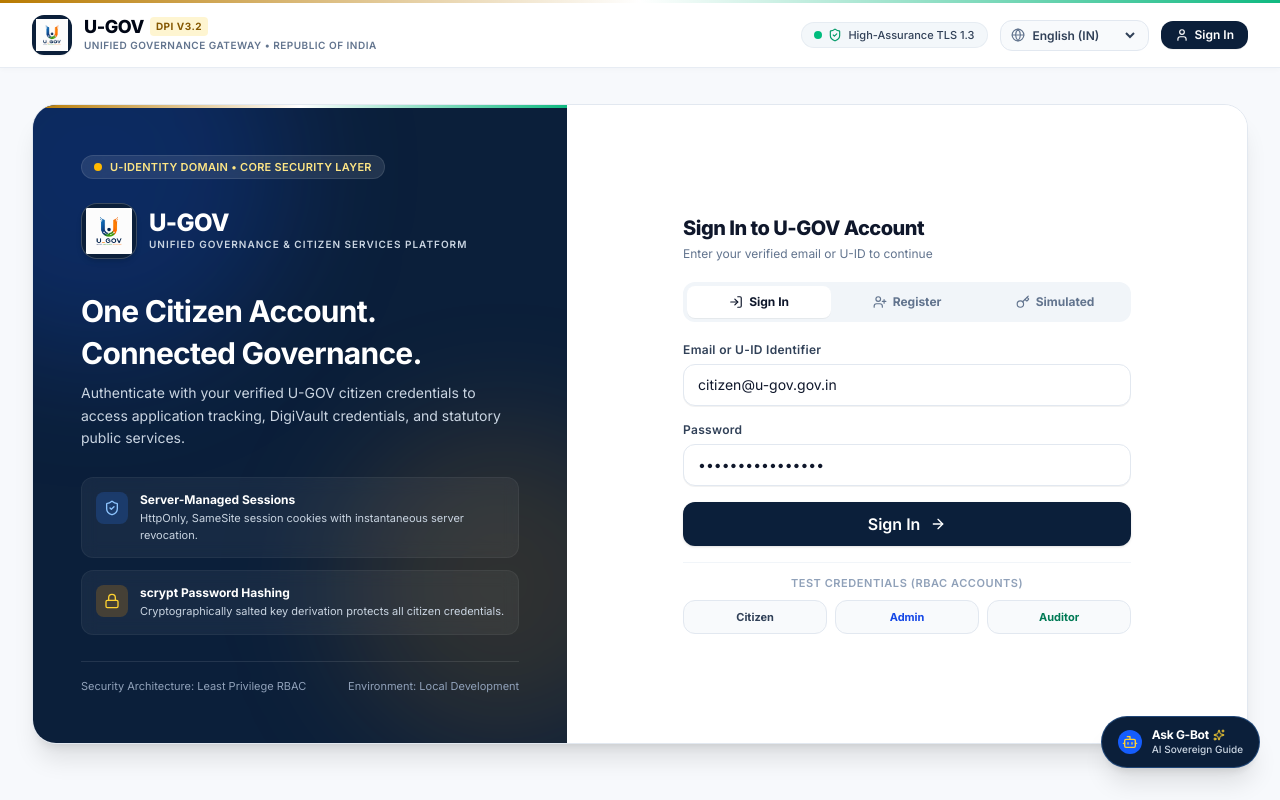
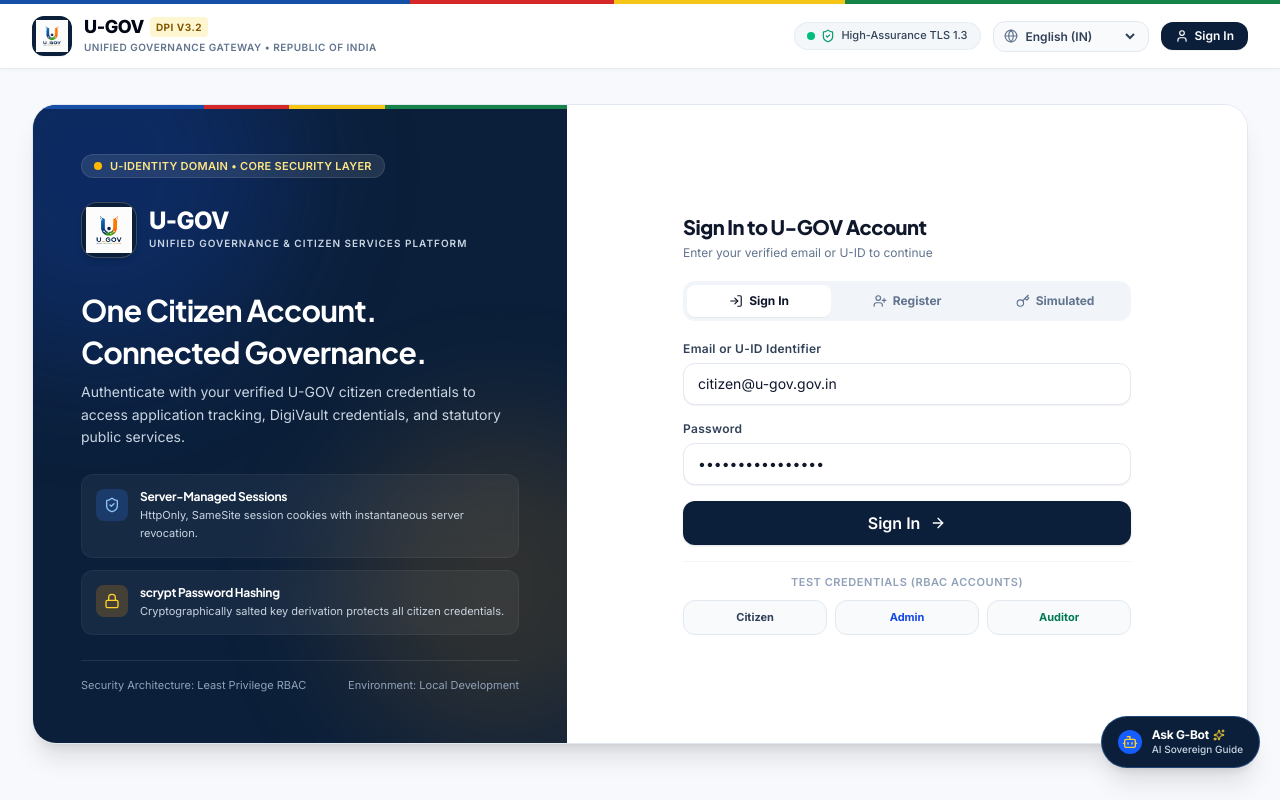
Before and after one commit to omtejas/u_gov, a React (Vite) app: page / in a window 1280 px wide. Shown: the top 800 px of the page. Built offline with nearby package versions, Linux system fonts and the light colour scheme; no server answers.

Commit message:
V6: establish accessible six-colour civic design system

```diff
--- a/src/index.css
+++ b/src/index.css
@@ -1,82 +1,88 @@
+@import url('https://fonts.googleapis.com/css2?family=Inter:wght@400;500;600;700&family=Plus+Jakarta+Sans:wght@500;600;700;800&family=Noto+Sans+Devanagari:wght@400;500;600;700&family=Noto+Sans+Kannada:wght@400;500;600;700&display=swap');
 @import "tailwindcss";
 
 @layer base {
   :root {
-    --font-inter: 'Inter', system-ui, -apple-system, BlinkMacSystemFont, 'Segoe UI', Roboto, Oxygen, Ubuntu, Cantarell, sans-serif;
-
-    /* Sovereign Color Tokens matching Google Stitch Master Design */
-    --color-primary: #000615;
-    --color-primary-container: #0b1f3a;
-    --color-on-primary-container: #7587a7;
-    --color-secondary: #0057c2;
-    --color-secondary-container: #246fe7;
-    --color-tertiary: #0c0500;
-    --color-on-tertiary-container: #b87a00;
-    --color-background: #f7f9fc;
-    --color-surface-white: #ffffff;
-    --color-surface-low: #f2f4f7;
-    --color-surface-container: #eceef1;
-    --color-surface-high: #e6e8eb;
-    --color-border-subtle: #e2e8f0;
-
-    /* Semantic Status Tokens */
-    --color-status-success: #10B981;
-    --color-status-warning: #F59E0B;
-    --color-status-pending: #F97316;
-    --color-status-error: #EF4444;
-    --color-status-info: #3B82F6;
+    color-scheme: light;
+    --font-display: 'Plus Jakarta Sans', 'Inter', system-ui, sans-serif;
+    --font-body: 'Inter', 'Noto Sans Devanagari', 'Noto Sans Kannada', system-ui, sans-serif;
+    --ugov-blue: #174EA6;
+    --ugov-blue-dark: #123B7A;
+    --ugov-red: #D62828;
+    --ugov-green: #16834A;
+    --ugov-yellow: #F5C518;
+    --ugov-white: #FFFFFF;
+    --ugov-black: #171717;
+    --color-primary: var(--ugov-blue);
+    --color-primary-container: #EAF1FC;
+    --color-on-primary-container: #173B70;
+    --color-secondary: var(--ugov-green);
+    --color-secondary-container: #E8F5ED;
+    --color-tertiary: var(--ugov-yellow);
+    --color-background: #F6F8FC;
+    --color-surface-white: #FFFFFF;
+    --color-surface-low: #F1F4F9;
+    --color-surface-container: #E9EEF5;
+    --color-surface-high: #DFE6EF;
+    --color-border-subtle: #DFE5EE;
+    --color-status-success: #16834A;
+    --color-status-warning: #B77900;
+    --color-status-pending: #B77900;
+    --color-status-error: #D62828;
+    --color-status-info: #174EA6;
+    font-family: var(--font-body);
+    font-synthesis: none;
+    text-rendering: optimizeLegibility;
   }
 
-  html, body {
+  html, body, #root {
+    min-height: 100%;
     margin: 0;
+  }
+
+  html { scroll-behavior: smooth; }
+  body {
     padding: 0;
-    font-family: var(--font-inter);
-    background-color: var(--color-background);
-    color: #191c1e;
+    font-family: var(--font-body);
+    background: var(--color-background);
+    color: var(--ugov-black);
     -webkit-font-smoothing: antialiased;
     -moz-osx-font-smoothing: grayscale;
+    font-size: 15px;
+    line-height: 1.6;
   }
 
-  /* Custom scrollbar */
-  ::-webkit-scrollbar {
-    width: 6px;
-    height: 6px;
+  h1, h2, h3, h4, h5, h6, .font-display {
+    font-family: var(--font-display);
+    letter-spacing: -0.025em;
   }
-  ::-webkit-scrollbar-track {
-    background: transparent;
+
+  button, input, textarea, select { font: inherit; }
+  button { -webkit-tap-highlight-color: transparent; }
+  button:focus-visible, a:focus-visible, input:focus-visible, textarea:focus-visible, select:focus-visible {
+    outline: 3px solid rgba(23, 78, 166, .32);
+    outline-offset: 2px;
   }
-  ::-webkit-scrollbar-thumb {
-    background: #cbd5e1;
-    border-radius: 9999px;
-  }
-  ::-webkit-scrollbar-thumb:hover {
-    background: #94a3b8;
-  }
+  ::selection { background: rgba(245, 197, 24, .45); color: #171717; }
+
+  ::-webkit-scrollbar { width: 7px; height: 7px; }
+  ::-webkit-scrollbar-track { background: transparent; }
+  ::-webkit-scrollbar-thumb { background: #C7D1DF; border-radius: 9999px; }
+  ::-webkit-scrollbar-thumb:hover { background: #9EADBF; }
 }
 
-/* Material Symbols helper class */
-.material-symbols-outlined {
-  font-family: 'Material Symbols Outlined';
-  font-weight: normal;
-  font-style: normal;
-  font-size: 20px;
-  line-height: 1;
-  letter-spacing: normal;
-  text-transform: none;
-  display: inline-block;
-  white-space: nowrap;
-  word-wrap: normal;
-  direction: ltr;
-  -webkit-font-feature-settings: 'liga';
-  -webkit-font-smoothing: antialiased;
+/* Shared civic design primitives. Existing utility classes remain compatible. */
+.sovereign-tricolor-bar {
+  height: 4px;
+  background: linear-gradient(90deg, var(--ugov-blue) 0 32%, var(--ugov-red) 32% 48%, var(--ugov-yellow) 48% 66%, var(--ugov-green) 66% 100%);
 }
-
-/* Sovereign Tricolor Accent Trace Line */
-.sovereign-tricolor-bar {
-  height: 3px;
-  background: linear-gradient(90deg, #b87a00 0%, #ffffff 50%, #10B981 100%);
+.sovereign-tricolor-subtle {
+  background: linear-gradient(90deg, rgba(23,78,166,.12), rgba(214,40,40,.10), rgba(245,197,24,.16), rgba(22,131,74,.12));
 }
-
-.sovereign-tricolor-subtle {
-  background: linear-gradient(90deg, rgba(184, 122, 0, 0.4) 0%, rgba(255, 255, 255, 0.6) 50%, rgba(16, 185, 129, 0.4) 100%);
+.ugov-card {
+  background: #fff;
+  border: 1px solid #E3E9F1;
+  border-radius: 1.1rem;
+  box-shadow: 0 8px 28px rgba(25, 48, 82, .045);
 }
+.ugov-soft-shadow { box-shadow: 0 12px 36px rgba(23, 59, 112, .09); }
```
